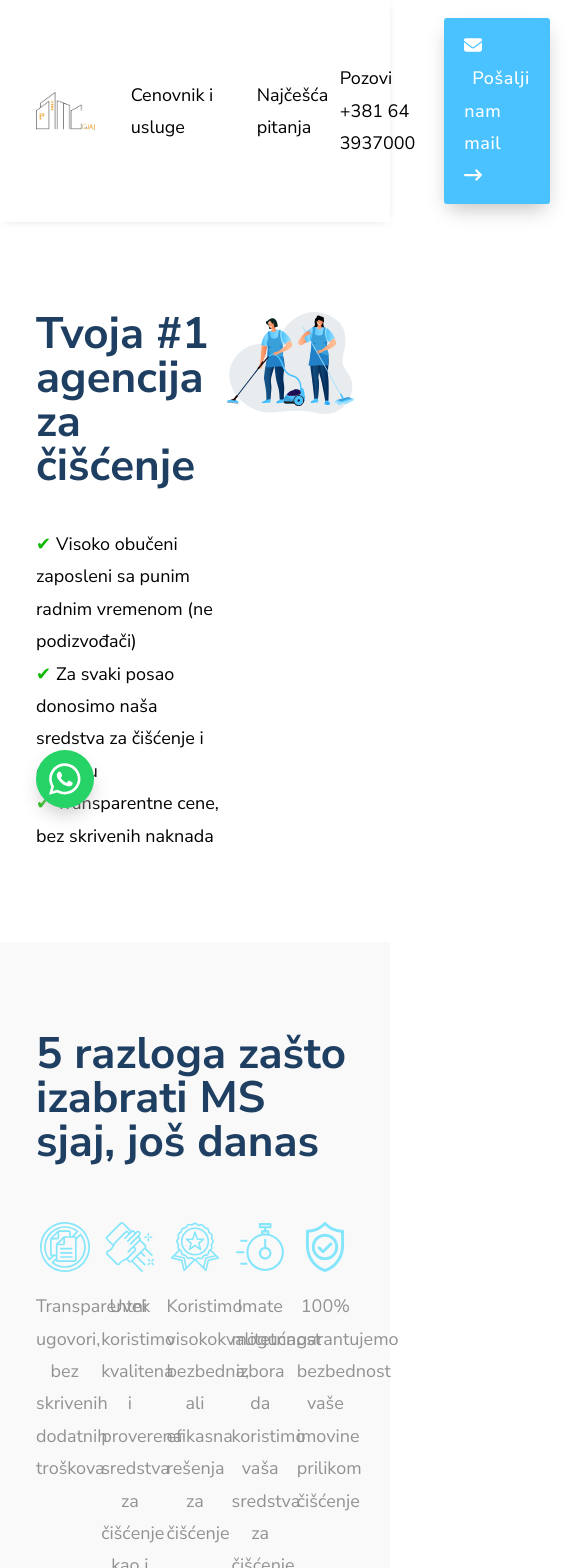
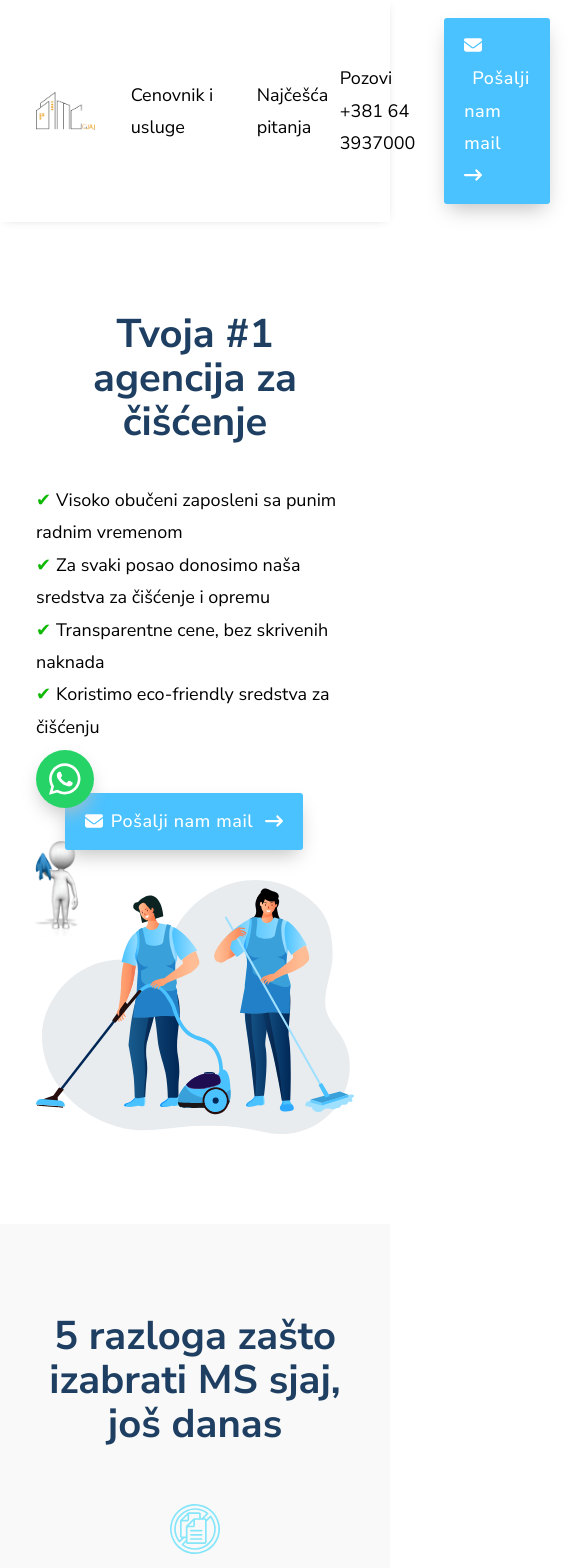
Before and after one commit to NemanjaDj23/house-cleaning-app, a React (Create React App) app: page / in a window 390 px wide. Shown: the top 1568 px of the page, 585 px wide, since content can reach past the window. Built offline with nearby package versions, Linux system fonts and the light colour scheme.

Commit message:
Add responsive changes

```diff
--- a/src/components/ContactUsForm/ContactUsForm.module.scss
+++ b/src/components/ContactUsForm/ContactUsForm.module.scss
@@ -18,3 +18,9 @@
   display: flex;
   justify-content: space-between;
 }
+
+@media only screen and (max-width: 768px) {
+  .groupWrapper {
+    flex-direction: column;
+  }
+}
--- a/src/components/ContactUsForm/ContactUsForm.tsx
+++ b/src/components/ContactUsForm/ContactUsForm.tsx
@@ -133,7 +133,7 @@ function ContactUsForm() {
             <span className={styles.errorMessage}>Poruka {formErrors?.message}</span>
           )}
         </div>
-        <button type='submit' className='float' disabled={isLoading}>
+        <button type='submit' className='float-btn' disabled={isLoading}>
           <span className='flex align-items'>
             <span className='mr-10'>Pošalji</span>
             {isLoading ? <span className='loader'></span> : <FontAwesomeIcon icon={faEnvelope} />}
--- a/src/components/FIveReasonsSection/FiveReasonesSection.module.scss
+++ b/src/components/FIveReasonsSection/FiveReasonesSection.module.scss
@@ -1,12 +1,15 @@
 .wrapper {
   display: flex;
   flex-direction: row;
-  justify-content: space-between;
+  flex-wrap: wrap;
+  justify-content: center;
   width: 100%;
   max-width: 1230px;
 
   .itemWrapper {
     max-width: 18%;
+    min-width: 12rem;
+    padding: 0 1rem;
     color: #929292;
     text-align: center;
     transition: all .4s ease;
@@ -28,3 +31,19 @@
     }
   }
 }
+
+
+@media only screen and (max-width: 1200px) {
+  .wrapper {
+    flex-wrap: wrap;
+    justify-content: center;
+  }
+}
+
+@media only screen and (max-width: 600px) {
+  .wrapper {
+    .itemWrapper {
+      max-width: 80%;
+    }
+  }
+}
--- a/src/components/Header/Header.module.scss
+++ b/src/components/Header/Header.module.scss
@@ -7,25 +7,3 @@
     width: 4.8rem;
   }
 }
-
-.sendUsMailBtn {
-  display: inline-block;
-  margin-left: 1.6rem;
-  padding: 12px 20px;
-  font-weight: 500;
-  color: #fff;
-  background-color: #49c2ff;
-  letter-spacing: .6px;
-  border-radius: 3px;
-  box-shadow: 0 9px 20px -5px #bebebe;
-  transition: all .3s ease;
-
-  span {
-    padding: 0 12px 0 8px;
-  }
-
-  &:hover {
-    color: #fff;
-    background-color: #00a5f8;
-  }
-}
--- a/src/components/Header/Header.tsx
+++ b/src/components/Header/Header.tsx
@@ -19,7 +19,7 @@ function Header() {
         <a href='tel:+381643937000'>
           <div>Pozovi +381 64 3937000</div>
         </a>
-        <a className={styles.sendUsMailBtn} href='#contact-form'>
+        <a className='sendUsMailBtn' href='#contact-form'>
           <FontAwesomeIcon icon={faEnvelope} />
           <span>Pošalji nam mail</span>
           <FontAwesomeIcon icon={faArrowRightLong} />
--- a/src/components/HeroSection/HeroSection.module.scss
+++ b/src/components/HeroSection/HeroSection.module.scss
@@ -24,3 +24,18 @@
   color: #0cb900;
   margin-right: 5px;
 }
+
+
+@media only screen and (max-width: 992px) {
+  .wrapper {
+    flex-direction: column;
+  }
+
+  .innerWrapper {
+    width: 100%;
+  }
+  .imgWrapper {
+    width: 100%;
+    text-align: center;
+  }
+}
--- a/src/components/HeroSection/HeroSection.tsx
+++ b/src/components/HeroSection/HeroSection.tsx
@@ -1,5 +1,8 @@
 import cleaningImg from '../../images/cleaning-1.svg';
+import animation1 from '../../images/clining.gif';
 import styles from './HeroSection.module.scss';
+import { FontAwesomeIcon } from '@fortawesome/react-fontawesome';
+import { faArrowRightLong, faEnvelope } from '@fortawesome/free-solid-svg-icons';
 
 function HeroSection() {
   return (
@@ -9,7 +12,7 @@ function HeroSection() {
           <h1>Tvoja #1 agencija za čišćenje</h1>
           <div>
             <span className={styles.textSpan}>✔</span>
-            Visoko obučeni zaposleni sa punim radnim vremenom (ne podizvođači)
+            Visoko obučeni zaposleni sa punim radnim vremenom
           </div>
           <div>
             <span className={styles.textSpan}>✔</span>
@@ -19,6 +22,17 @@ function HeroSection() {
             <span className={styles.textSpan}>✔</span>
             Transparentne cene, bez skrivenih naknada
           </div>
+          <div>
+            <span className={styles.textSpan}>✔</span>
+            Koristimo eco-friendly sredstva za čišćenju
+          </div>
+
+          <a className='sendUsMailBtn sendUsMailBtn__mb-80 top-50' href='#contact-form'>
+            <FontAwesomeIcon icon={faEnvelope} />
+            <span>Pošalji nam mail</span>
+            <FontAwesomeIcon icon={faArrowRightLong} />
+            <img className='animation1' src={animation1} alt='clining-animation1' />
+          </a>
         </div>
         <div className={styles.imgWrapper}>
           <img src={cleaningImg} alt='cleaning-1' className={styles.imageHero} />
--- a/src/components/OurClientsSection/OurClientsSection.module.scss
+++ b/src/components/OurClientsSection/OurClientsSection.module.scss
@@ -6,5 +6,18 @@
 
   .clientLogoWrapper {
     width: 10%;
+    min-width: 150px;
+    padding: 0.5rem;
   }
 }
+
+@media only screen and (max-width: 768px) {
+  .ourClientSection {
+    justify-content: center;
+    flex-wrap: wrap;
+
+    .clientLogoWrapper {
+      padding: 1rem;
+    }
+  }
+}
--- a/src/components/OurStandardsSection/OurStandardSection.module.scss
+++ b/src/components/OurStandardsSection/OurStandardSection.module.scss
@@ -25,3 +25,28 @@
   color: #0cb900;
   margin-right: 5px;
 }
+
+@media only screen and (min-width: 992px) {
+  h1 {
+    text-align: left;
+  }
+}
+
+@media only screen and (max-width: 992px) {
+  .wrapper {
+    flex-direction: column-reverse;
+  }
+
+  .innerWrapper {
+    width: 100%;
+
+    div {
+      margin: 0 auto;
+    }
+  }
+
+  .imgWrapper {
+    width: 100%;
+    text-align: center;
+  }
+}
--- a/src/components/OurStandardsSection/OurStandardsSection.tsx
+++ b/src/components/OurStandardsSection/OurStandardsSection.tsx
@@ -12,7 +12,7 @@ function OurStandardsSection() {
           <h1>Održavamo visoke standarde u čišćenju vašeg prostora</h1>
           <div>
             <span className={styles.textSpan}>✔</span>
-            Koristimo kvalitena i proverena sredstva za čišćenje, svakog puta
+            Koristimo kvalitena i proverena sredstva za čišćenje
           </div>
           <div>
             <span className={styles.textSpan}>✔</span>
--- a/src/components/PricingAndServicesSection/PricingAndServicesSection.tsx
+++ b/src/components/PricingAndServicesSection/PricingAndServicesSection.tsx
@@ -29,7 +29,7 @@ function PricingAndServicesSection() {
           <li>
             <FontAwesomeIcon className={styles.iconBefore} icon={faAnglesRight} />
             <span>Redovno</span> čišćenje zgrada cena na mesečnom nivou (1 x nedeljno) počinje
-            <span className='float'> od 300.oo rsd/ stanu</span>
+            <span className='float'> od 250.oo rsd/ stanu</span>
           </li>
           <li>
             <FontAwesomeIcon className={styles.iconBefore} icon={faAnglesRight} />
--- a/src/index.scss
+++ b/src/index.scss
@@ -197,6 +197,14 @@ textarea {
   float: right;
 }
 
+.float-btn {
+  float: right;
+}
+
+.top-50 {
+  top: 50px;
+}
+
 .loader {
   width: 24px;
   height: 24px;
@@ -236,6 +244,49 @@ textarea {
   animation: rotation 1.5s linear infinite;
 }
 
+.sendUsMailBtn {
+  position: relative;
+  display: inline-block;
+  margin-left: 1.6rem;
+  padding: 12px 20px;
+  font-weight: 500;
+  color: #fff;
+  background-color: #49c2ff;
+  letter-spacing: .6px;
+  border-radius: 3px;
+  box-shadow: 0 9px 20px -5px #bebebe;
+  transition: all .3s ease;
+
+  &__mb-80 {
+    margin-bottom: 80px;
+  }
+
+  span {
+    padding: 0 12px 0 8px;
+  }
+
+  &:hover {
+    color: #fff;
+    background-color: #00a5f8;
+  }
+
+  .animation1 {
+    position: absolute;
+    bottom: -90px;
+    left: -58px;
+    width: 100px;
+    z-index: -1;
+  }
+
+  .animation2 {
+    position: absolute;
+    top: -90px;
+    right: 60px;
+    width: 100px;
+    z-index: -1;
+  }
+}
+
 @keyframes rotation {
   0% {
     transform: rotate(0deg);
@@ -259,6 +310,16 @@ textarea {
   footer {
     padding: 1rem 3rem 3rem 6rem;
   }
+  h1 {
+    font-size: 40px;
+    text-align: center;
+  }
+}
+
+@media only screen and (max-width: 992px) {
+  .float {
+    float: none;
+  }
 }
 
 @media only screen and (max-width: 768px) {
@@ -266,4 +327,16 @@ textarea {
     display: flex;
     flex-direction: column;
   }
+
+  ul {
+    li {
+      padding-top: 1rem;
+    }
+  }
 }
+
+@media only screen and (max-width: 600px) {
+  form {
+    padding: 0rem;
+  }
+}
```
Also changed, not shown: src/images/clining.gif (added).
